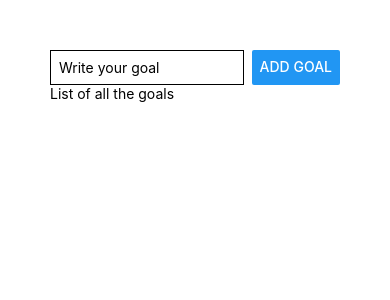
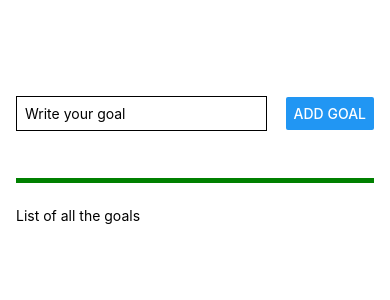
Before and after one commit to niteshsaxena03/Goals-App, a React Native app in the folder GoalsApp/: screen / in a window 390 px wide. Shown: the top 300 px of the page. Built offline with nearby package versions, Linux system fonts and the light colour scheme.

Commit message:
improving the layout by mainly using flexbox

```diff
--- a/GoalsApp/App.js
+++ b/GoalsApp/App.js
@@ -8,7 +8,7 @@
         <TextInput style={styles.textInput} placeholder="Write your goal" />
         <Button title="Add Goal" />
       </View>
-      <View>
+      <View style={styles.goalsContainer}>
         <Text>List of all the goals</Text>
       </View>
     </View>
@@ -17,17 +17,27 @@
 
 const styles = StyleSheet.create({
   appContainer: {
-    padding: 50,
+    flex:1,
+    paddingTop: 50,
+    paddingHorizontal: 16,
   },
   inputContainer: {
+    flex:1,
     flexDirection: "row",
     justifyContent: "space-between",
+    alignItems:'center',
+    marginBottom:24,
+    borderBottomWidth:5,
+    borderBottomColor:'green'
   },
   textInput: {
     borderWidth: 1,
     borderColor: "black",
-    width: "80%",
+    width: "70%",
     marginRight: 8,
     padding: 8,
   },
+  goalsContainer:{
+    flex:5,
+  }
 });
```
